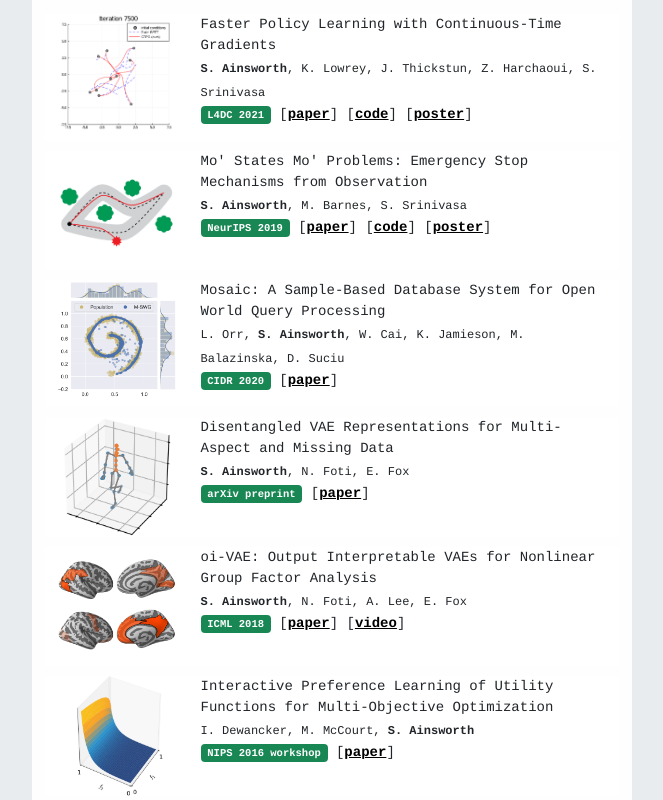
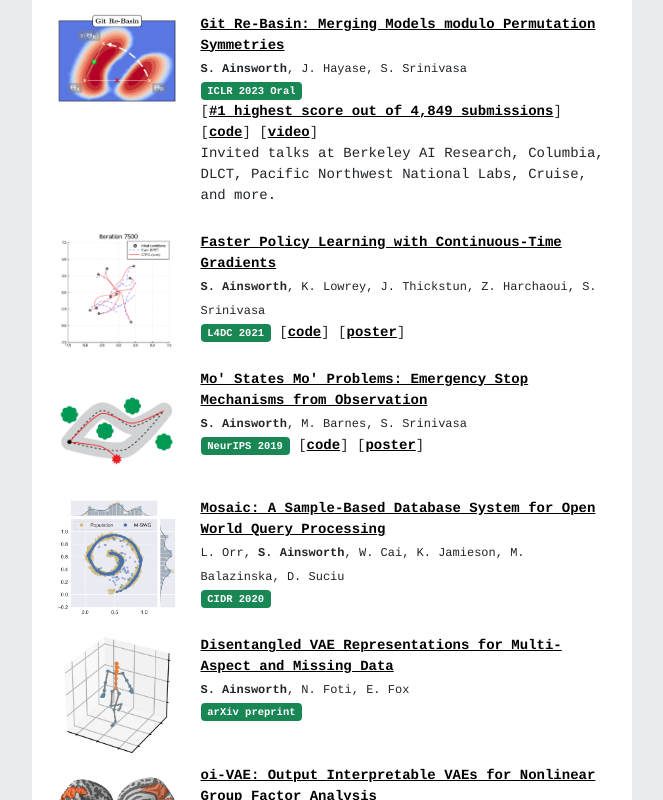
Before and after one commit to samuela/personal-website, a Next.js app: page / in a window 1280 px wide. Shown: the part 1360-2160 px from the top of the page, without its empty margins (308-971 px from the left). Built offline with nearby package versions, Linux system fonts and the light colour scheme.

Commit message:
add git re-basin

```diff
--- a/pages/index.tsx
+++ b/pages/index.tsx
@@ -125,11 +125,51 @@ function HomePage() {
             <Container style={{ paddingLeft: 0, paddingRight: 0 }}>
               <Row style={{ marginBottom: "10px" }}>
                 <Col xs={3} style={{ backgroundColor: "white" }}>
+                  <img
+                    src="git-re-basin.png"
+                    style={{ width: "100%" }}
+                    alt=""
+                  />
+                </Col>
+                <Col xs={9} style={{ backgroundColor: "white" }}>
+                  <p style={{ fontSize: "0.875rem", marginBottom: 0 }}>
+                    <a href="https://arxiv.org/abs/2209.04836">
+                      Git Re-Basin: Merging Models modulo Permutation Symmetries
+                    </a>
+                  </p>
+                  <small style={{ fontSize: "0.75rem" }}>
+                    <b>S. Ainsworth</b>, J. Hayase, S. Srinivasa
+                  </small>
+                  <p style={{ fontSize: "0.875rem" }}>
+                    <Badge className="bg-success">ICLR 2023 Oral</Badge>
+                    <br></br> [
+                    <a href="https://docs.google.com/spreadsheets/d/1INZI9epkfBkPOlKuJFaffUCOKDns87Iqg4zovHnf-zs/edit">
+                      #1 highest score out of 4,849 submissions
+                    </a>
+                    ] [
+                    <a href="https://github.com/samuela/git-re-basin">code</a>]
+                    [
+                    <a href="https://www.youtube.com/watch?v=svn-EBN2kAk">
+                      video
+                    </a>
+                    ]
+                    <p>
+                      Invited talks at Berkeley AI Research, Columbia, DLCT,
+                      Pacific Northwest National Labs, Cruise, and more.
+                    </p>
+                  </p>
+                </Col>
+              </Row>
+
+              <Row style={{ marginBottom: "10px" }}>
+                <Col xs={3} style={{ backgroundColor: "white" }}>
                   <img src="ctpg.png" style={{ width: "100%" }} alt="" />
                 </Col>
                 <Col xs={9} style={{ backgroundColor: "white" }}>
                   <p style={{ fontSize: "0.875rem", marginBottom: 0 }}>
-                    Faster Policy Learning with Continuous-Time Gradients
+                    <a href="https://arxiv.org/abs/2012.06684">
+                      Faster Policy Learning with Continuous-Time Gradients
+                    </a>
                   </p>
                   <small style={{ fontSize: "0.75rem" }}>
                     <b>S. Ainsworth</b>, K. Lowrey, J. Thickstun, Z. Harchaoui,
@@ -137,7 +177,6 @@ function HomePage() {
                   </small>
                   <p style={{ fontSize: "0.875rem" }}>
                     <Badge className="bg-success">L4DC 2021</Badge> [
-                    <a href="https://arxiv.org/abs/2012.06684">paper</a>] [
                     <a href="https://github.com/samuela/ctpg">code</a>] [
                     <a href="ctpg_poster.pdf">poster</a>]
                   </p>
@@ -150,15 +189,16 @@ function HomePage() {
                 </Col>
                 <Col xs={9} style={{ backgroundColor: "white" }}>
                   <p style={{ fontSize: "0.875rem", marginBottom: 0 }}>
-                    Mo&apos; States Mo&apos; Problems: Emergency Stop Mechanisms
-                    from Observation
+                    <a href="https://arxiv.org/abs/1912.01649">
+                      Mo&apos; States Mo&apos; Problems: Emergency Stop
+                      Mechanisms from Observation
+                    </a>
                   </p>
                   <small style={{ fontSize: "0.75rem" }}>
                     <b>S. Ainsworth</b>, M. Barnes, S. Srinivasa
                   </small>
                   <p style={{ fontSize: "0.875rem" }}>
                     <Badge className="bg-success">NeurIPS 2019</Badge> [
-                    <a href="https://arxiv.org/abs/1912.01649">paper</a>] [
                     <a href="https://github.com/samuela/e-stops">code</a>] [
                     <a href="estop-poster.pdf">poster</a>]
                   </p>
@@ -171,16 +211,17 @@ function HomePage() {
                 </Col>
                 <Col xs={9} style={{ backgroundColor: "white" }}>
                   <p style={{ fontSize: "0.875rem", marginBottom: 0 }}>
-                    Mosaic: A Sample-Based Database System for Open World Query
-                    Processing
+                    <a href="https://arxiv.org/abs/1912.07777">
+                      Mosaic: A Sample-Based Database System for Open World
+                      Query Processing
+                    </a>
                   </p>
                   <small style={{ fontSize: "0.75rem" }}>
                     L. Orr, <b>S. Ainsworth</b>, W. Cai, K. Jamieson, M.
                     Balazinska, D. Suciu
                   </small>
                   <p style={{ fontSize: "0.875rem" }}>
-                    <Badge className="bg-success">CIDR 2020</Badge> [
-                    <a href="https://arxiv.org/abs/1912.07777">paper</a>]
+                    <Badge className="bg-success">CIDR 2020</Badge>
                   </p>
                 </Col>
               </Row>
@@ -191,15 +232,16 @@ function HomePage() {
                 </Col>
                 <Col xs={9} style={{ backgroundColor: "white" }}>
                   <p style={{ fontSize: "0.875rem", marginBottom: 0 }}>
-                    Disentangled VAE Representations for Multi-Aspect and
-                    Missing Data
+                    <a href="https://arxiv.org/abs/1806.09060">
+                      Disentangled VAE Representations for Multi-Aspect and
+                      Missing Data
+                    </a>
                   </p>
                   <small style={{ fontSize: "0.75rem" }}>
                     <b>S. Ainsworth</b>, N. Foti, E. Fox
                   </small>
                   <p style={{ fontSize: "0.875rem" }}>
-                    <Badge className="bg-success">arXiv preprint</Badge> [
-                    <a href="https://arxiv.org/abs/1806.09060">paper</a>]
+                    <Badge className="bg-success">arXiv preprint</Badge>
                   </p>
                 </Col>
               </Row>
@@ -210,18 +252,17 @@ function HomePage() {
                 </Col>
                 <Col xs={9} style={{ backgroundColor: "white" }}>
                   <p style={{ fontSize: "0.875rem", marginBottom: 0 }}>
-                    oi-VAE: Output Interpretable VAEs for Nonlinear Group Factor
-                    Analysis
+                    <a href="http://proceedings.mlr.press/v80/ainsworth18a.html">
+                      oi-VAE: Output Interpretable VAEs for Nonlinear Group
+                      Factor Analysis
+                    </a>
                   </p>
                   <small style={{ fontSize: "0.75rem" }}>
                     <b>S. Ainsworth</b>, N. Foti, A. Lee, E. Fox
                   </small>
                   <p style={{ fontSize: "0.875rem" }}>
                     <Badge className="bg-success">ICML 2018</Badge> [
-                    <a href="http://proceedings.mlr.press/v80/ainsworth18a.html">
-                      paper
-                    </a>
-                    ] [<a href="https://vimeo.com/287767071">video</a>]
+                    <a href="https://vimeo.com/287767071">video</a>]
                   </p>
                 </Col>
               </Row>
@@ -235,15 +276,16 @@ function HomePage() {
                 </Col>
                 <Col xs={9} style={{ backgroundColor: "white" }}>
                   <p style={{ fontSize: "0.875rem", marginBottom: 0 }}>
-                    Interactive Preference Learning of Utility Functions for
-                    Multi-Objective Optimization
+                    <a href="https://arxiv.org/abs/1612.04453">
+                      Interactive Preference Learning of Utility Functions for
+                      Multi-Objective Optimization
+                    </a>
                   </p>
                   <small style={{ fontSize: "0.75rem" }}>
                     I. Dewancker, M. McCourt, <b>S. Ainsworth</b>
                   </small>
                   <p style={{ fontSize: "0.875rem" }}>
-                    <Badge className="bg-success">NIPS 2016 workshop</Badge> [
-                    <a href="https://arxiv.org/abs/1612.04453">paper</a>]
+                    <Badge className="bg-success">NIPS 2016 workshop</Badge>
                   </p>
                 </Col>
               </Row>
```
Also changed, not shown: public/git-re-basin.png (added).
